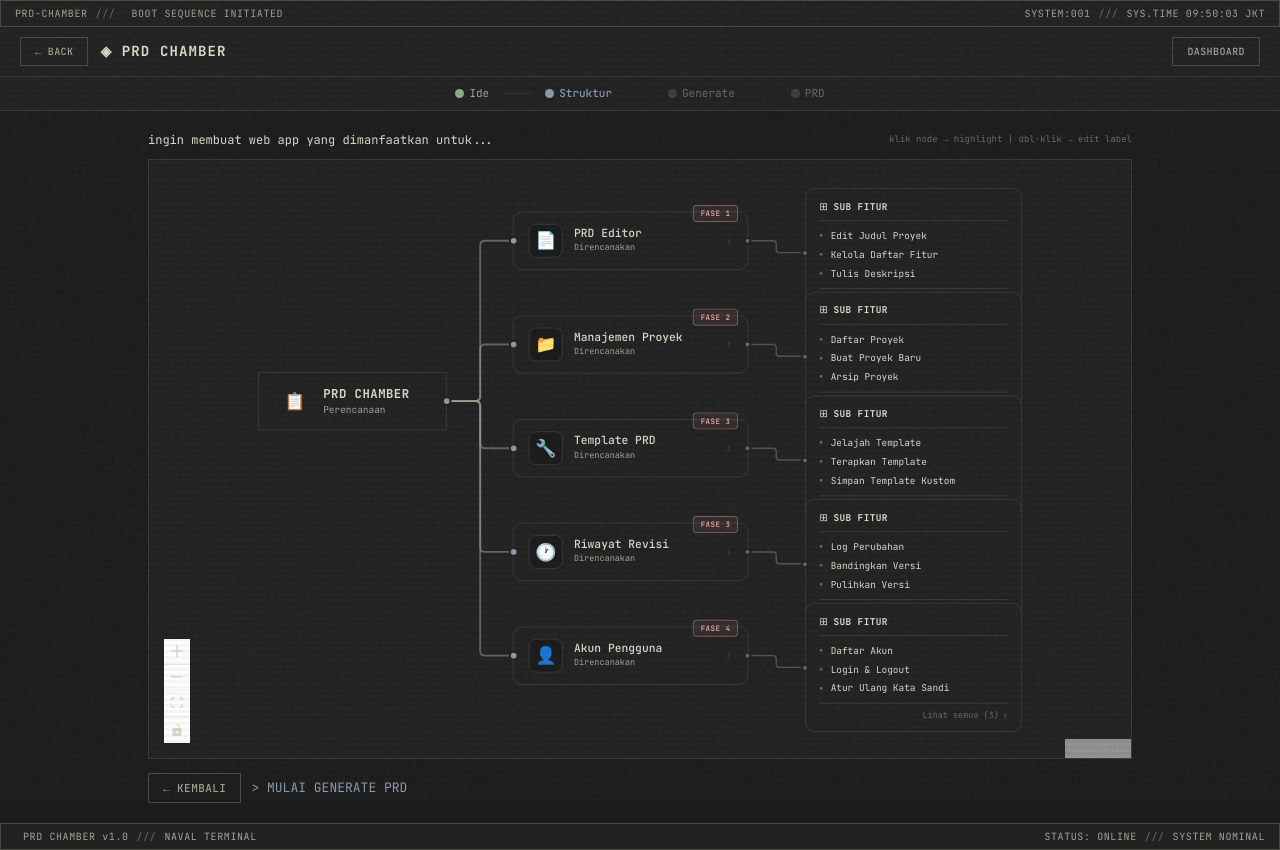
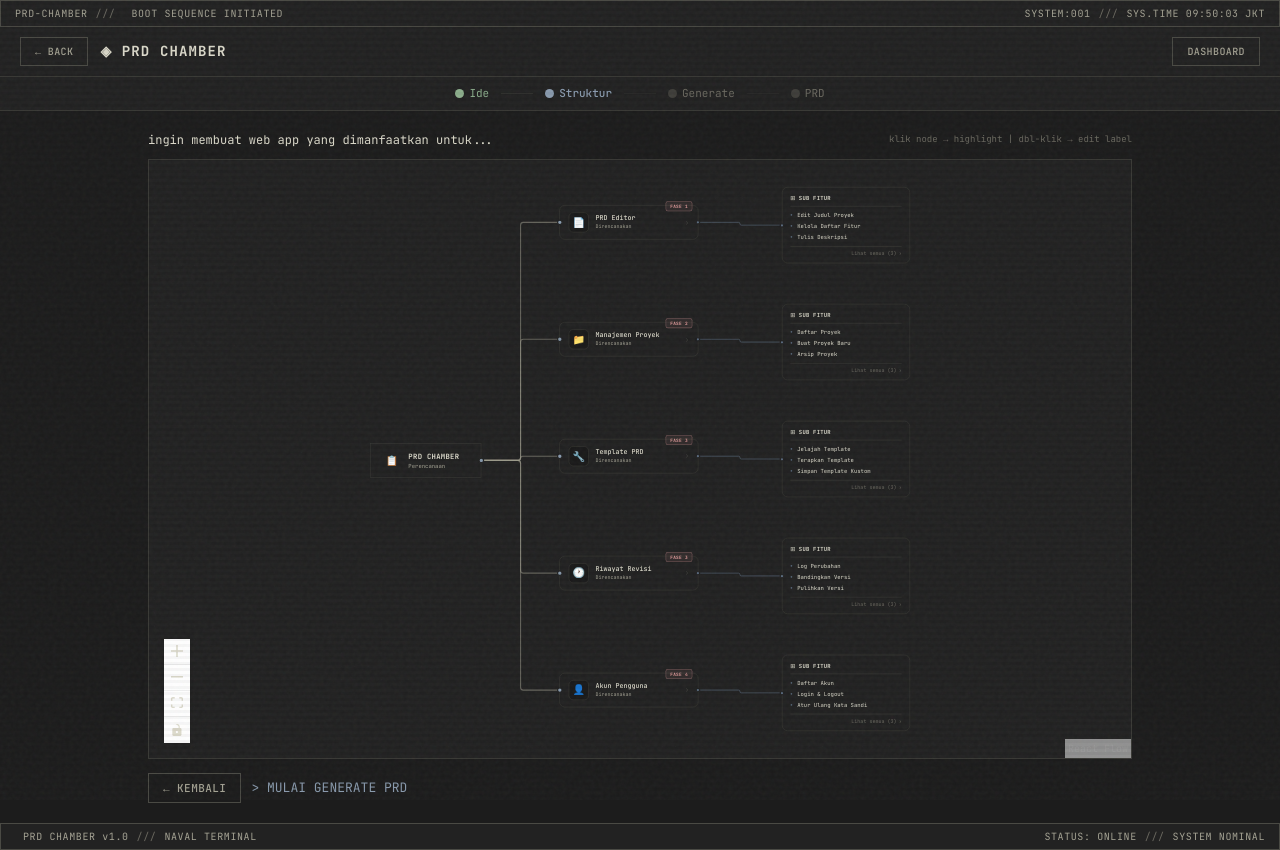
Before and after one commit to zettxh/prd-chamber, a React (Vite) app: page /project/1/structure in a window 1280 px wide. Built offline with nearby package versions, Linux system fonts and the light colour scheme.

Commit message:
feat: dagre auto-layout — spacing dinamis, siap konten AI-generated

```diff
--- a/package.json
+++ b/package.json
@@ -24,10 +24,12 @@
   "devDependencies": {
     "@tailwindcss/typography": "^0.5.20",
     "@tailwindcss/vite": "^4.3.3",
+    "@types/dagre": "^0.7.54",
     "@types/node": "^24.13.2",
     "@types/react": "^19.2.17",
     "@types/react-dom": "^19.2.3",
     "@vitejs/plugin-react": "^6.0.3",
+    "dagre": "^0.8.5",
     "oxlint": "^1.71.0",
     "tailwindcss": "^4.3.3",
     "typescript": "~6.0.2",
--- a/src/stores/structure.ts
+++ b/src/stores/structure.ts
@@ -1,5 +1,6 @@
 import { create } from 'zustand';
 import type { Node, Edge } from '@xyflow/react';
+import { getLayoutedElements } from '../utils/layout';
 
 export interface StructureNodeData {
   label: string;
@@ -20,17 +21,18 @@ export interface StructureStore {
   updateNodeLabel: (id: string, label: string) => void;
 }
 
-const initialNodes: Array<Node<StructureNodeData>> = [
+/** Phase definitions — positions left at 0,0; Dagre computes them */
+const phases: Array<Node<StructureNodeData>> = [
   {
     id: 'root',
     type: 'rootNode',
-    position: { x: 30, y: 200 },
+    position: { x: 0, y: 0 },
     data: { label: 'PRD Chamber', subtitle: 'Perencanaan', icon: '📋', isRoot: true },
   },
   {
     id: 'prd-editor',
     type: 'phaseNode',
-    position: { x: 300, y: 30 },
+    position: { x: 0, y: 0 },
     data: {
       label: 'PRD Editor', subtitle: 'Direncanakan', icon: '📄', faseNumber: 1,
       subFeatures: [
@@ -43,7 +45,7 @@ const initialNodes: Array<Node<StructureNodeData>> = [
   {
     id: 'manajemen-proyek',
     type: 'phaseNode',
-    position: { x: 300, y: 140 },
+    position: { x: 0, y: 0 },
     data: {
       label: 'Manajemen Proyek', subtitle: 'Direncanakan', icon: '📁', faseNumber: 2,
       subFeatures: [
@@ -56,7 +58,7 @@ const initialNodes: Array<Node<StructureNodeData>> = [
   {
     id: 'template-prd',
     type: 'phaseNode',
-    position: { x: 300, y: 250 },
+    position: { x: 0, y: 0 },
     data: {
       label: 'Template PRD', subtitle: 'Direncanakan', icon: '🔧', faseNumber: 3,
       subFeatures: [
@@ -69,7 +71,7 @@ const initialNodes: Array<Node<StructureNodeData>> = [
   {
     id: 'riwayat-revisi',
     type: 'phaseNode',
-    position: { x: 300, y: 360 },
+    position: { x: 0, y: 0 },
     data: {
       label: 'Riwayat Revisi', subtitle: 'Direncanakan', icon: '🕐', faseNumber: 3,
       subFeatures: [
@@ -82,7 +84,7 @@ const initialNodes: Array<Node<StructureNodeData>> = [
   {
     id: 'akun-pengguna',
     type: 'phaseNode',
-    position: { x: 300, y: 470 },
+    position: { x: 0, y: 0 },
     data: {
       label: 'Akun Pengguna', subtitle: 'Direncanakan', icon: '👤', faseNumber: 4,
       subFeatures: [
@@ -94,7 +96,8 @@ const initialNodes: Array<Node<StructureNodeData>> = [
   },
 ];
 
-const initialEdges: Edge[] = [
+/** Root → phase edges */
+const phaseEdges: Edge[] = [
   { id: 'e-root-prd-editor', source: 'root', target: 'prd-editor', type: 'smoothstep', animated: false,
     style: { stroke: 'var(--text-secondary)', strokeWidth: 2, opacity: 0.5 } },
   { id: 'e-root-manajemen-proyek', source: 'root', target: 'manajemen-proyek', type: 'smoothstep', animated: false,
@@ -107,23 +110,18 @@ const initialEdges: Edge[] = [
     style: { stroke: 'var(--text-secondary)', strokeWidth: 2, opacity: 0.5 } },
 ];
 
-/** Build one SubFeatureGroupNode per phase — single box wrapping all sub-features */
+/** Build one SubFeatureGroupNode per phase — no position math, Dagre handles it */
 function buildSubFeatureGroups(): { nodes: Array<Node<any>>; edges: Edge[] } {
   const nodes: Array<Node<any>> = [];
   const edges: Edge[] = [];
 
-  for (const phase of initialNodes) {
+  for (const phase of phases) {
     if (phase.data.isRoot || !phase.data.subFeatures?.length) continue;
-    const x = phase.position.x + 310;
-    // Center the group vertically relative to the phase node
-    const phaseHeight = 90;
-    const groupHeight = 140;
-    const y = phase.position.y + (phaseHeight - groupHeight) / 2;
 
     nodes.push({
       id: `${phase.id}-group`,
       type: 'subFeatureGroupNode',
-      position: { x, y },
+      position: { x: 0, y: 0 }, // Dagre will compute
       data: { features: phase.data.subFeatures },
     });
     edges.push({
@@ -140,8 +138,12 @@ function buildSubFeatureGroups(): { nodes: Array<Node<any>>; edges: Edge[] } {
 }
 
 const { nodes: groupNodes, edges: groupEdges } = buildSubFeatureGroups();
-const fullNodes: Array<Node<StructureNodeData>> = [...initialNodes, ...groupNodes] as Array<Node<StructureNodeData>>;
-const fullEdges: Edge[] = [...initialEdges, ...groupEdges];
+
+/** Combine all nodes + edges, then run Dagre auto-layout */
+const rawNodes = [...phases, ...groupNodes];
+const rawEdges = [...phaseEdges, ...groupEdges];
+const fullNodes = getLayoutedElements(rawNodes, rawEdges) as Array<Node<StructureNodeData>>;
+const fullEdges = rawEdges;
 
 export const useStructureStore = create<StructureStore>((set) => ({
   nodes: fullNodes,
--- /dev/null
+++ b/src/utils/layout.ts
@@ -0,0 +1,60 @@
+import dagre from 'dagre';
+import type { Node, Edge } from '@xyflow/react';
+
+/** Estimated node dimensions for layout calculation */
+const NODE_DIMS: Record<string, { width: number; height: number }> = {
+  rootNode: { width: 220, height: 70 },
+  phaseNode: { width: 280, height: 85 },
+  subFeatureGroupNode: { width: 260, height: 150 },
+};
+
+const DEFAULT_DIM = { width: 200, height: 60 };
+
+/**
+ * Compute auto-layout positions for all nodes using Dagre.
+ * Returns a new nodes array with calculated positions.
+ * Edge routing is left to React Flow's smoothstep.
+ */
+export function getLayoutedElements(
+  nodes: Node[],
+  edges: Edge[],
+): Node[] {
+  const g = new dagre.graphlib.Graph();
+  g.setDefaultEdgeLabel(() => ({}));
+  g.setGraph({
+    rankdir: 'LR',
+    ranksep: 120,
+    nodesep: 60,
+    edgesep: 20,
+    marginx: 40,
+    marginy: 40,
+  });
+
+  // Add nodes with dimensions
+  for (const node of nodes) {
+    const dim = NODE_DIMS[node.type ?? ''] ?? DEFAULT_DIM;
+    g.setNode(node.id, { width: dim.width, height: dim.height });
+  }
+
+  // Add edges
+  for (const edge of edges) {
+    g.setEdge(edge.source, edge.target);
+  }
+
+  dagre.layout(g);
+
+  // Apply computed positions
+  return nodes.map(node => {
+    const dagreNode = g.node(node.id);
+    const dim = NODE_DIMS[node.type ?? ''] ?? DEFAULT_DIM;
+
+    // Dagre gives center position; React Flow needs top-left
+    const x = dagreNode.x - dim.width / 2;
+    const y = dagreNode.y - dim.height / 2;
+
+    return {
+      ...node,
+      position: { x, y },
+    };
+  });
+}
```
Also changed, not shown: 1 other file (tests, documents, lock files or other folders).
